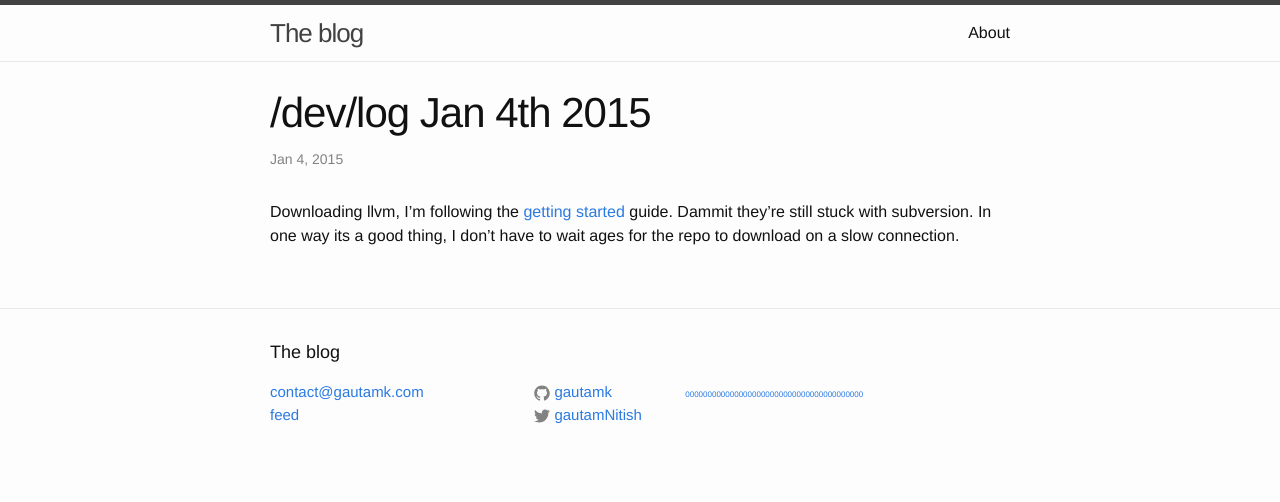
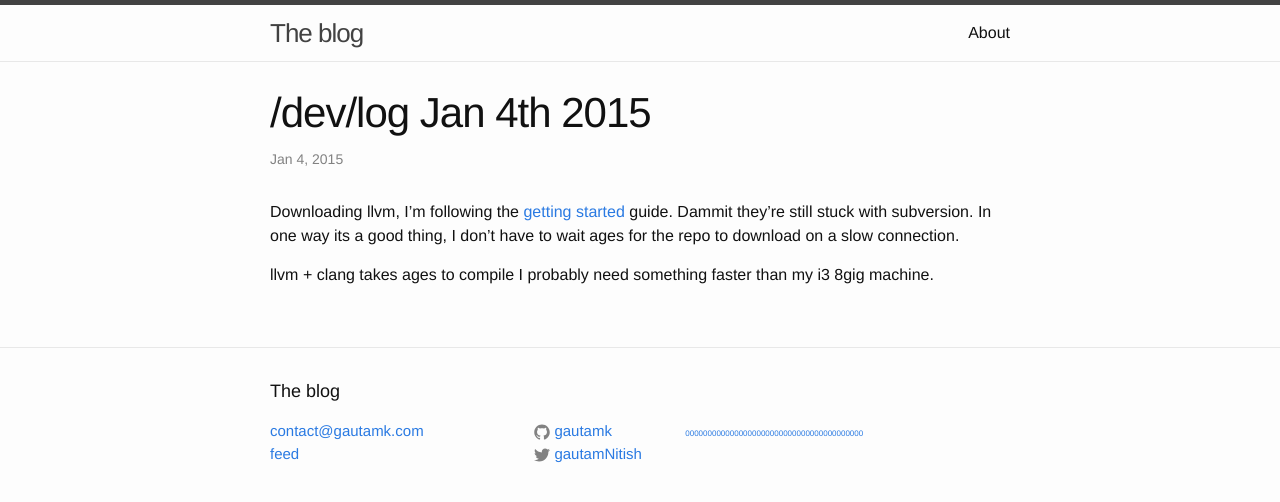
Before and after one commit to gautamk/gautamk.github.io, a Jekyll site: the page built from _posts/2015-01-04-devlog-jan-4th-2015.md, in a window 1280 px wide. Shown: the top 502 px of the page. Built offline with Jekyll 4.4.1, drawn with Linux system fonts in a browser that asks for light colours.

Commit message:
compilation

```diff
--- a/_posts/2015-01-04-devlog-jan-4th-2015.md
+++ b/_posts/2015-01-04-devlog-jan-4th-2015.md
@@ -8,3 +8,5 @@ date: 2015-01-04 07:30:57
 ---
 
 Downloading llvm, I'm following the [getting started](http://llvm.org/docs/GettingStarted.html#getting-started-quickly-a-summary) guide. Dammit they're still stuck with subversion. In one way its a good thing, I don't have to wait ages for the repo to download on a slow connection.
+
+llvm + clang takes ages to compile I probably need something faster than my i3 8gig machine.
```
